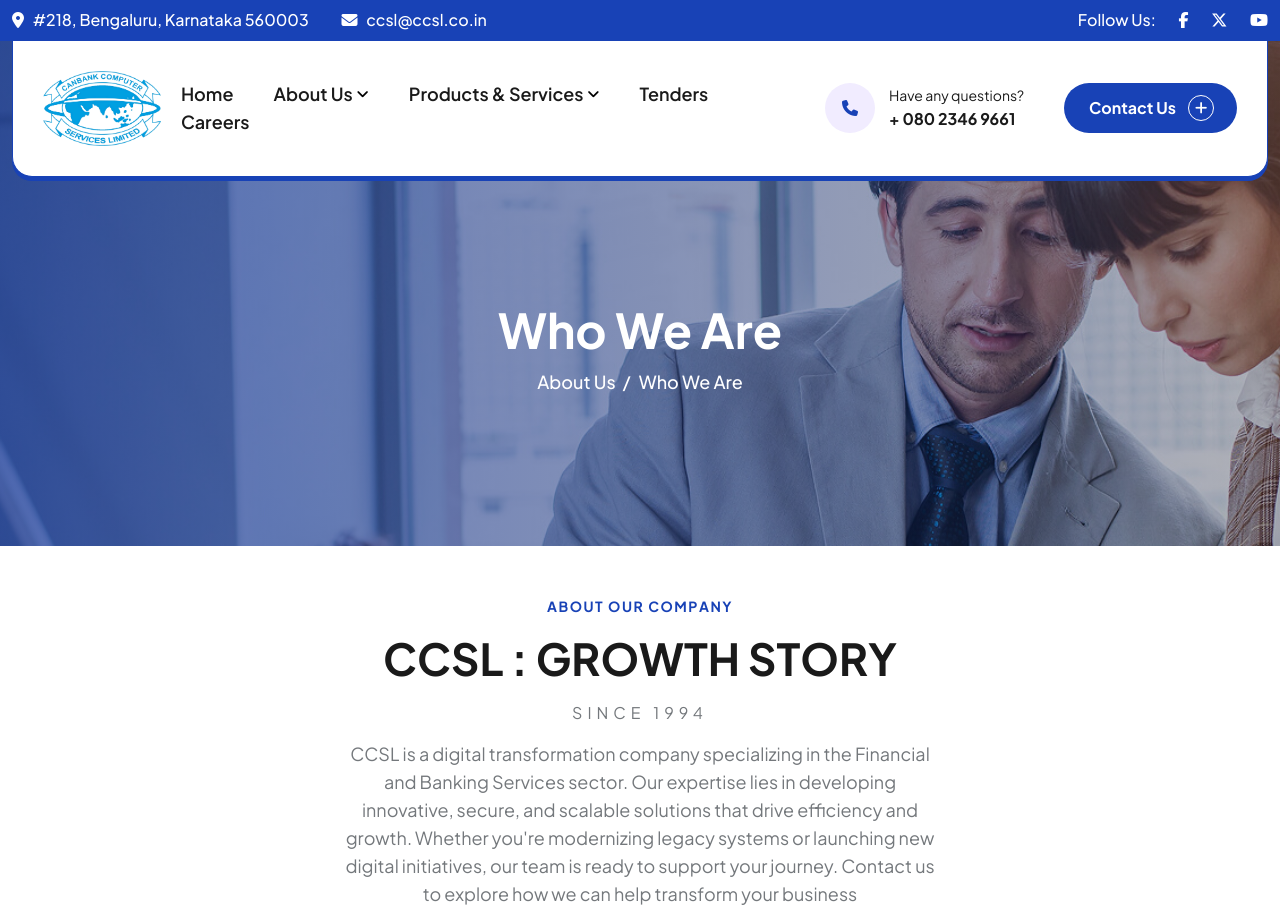
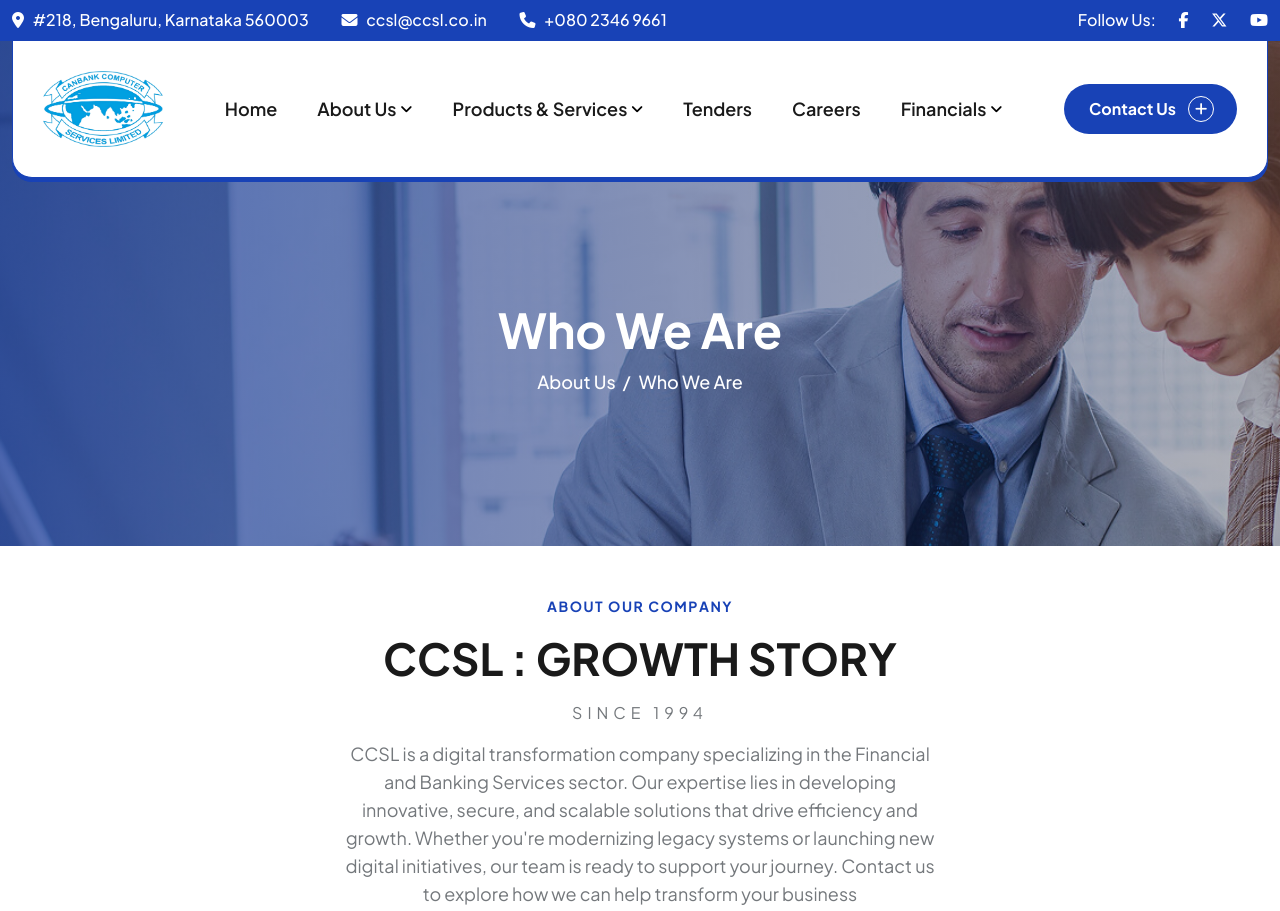
Before and after one commit to krishna310-hub/canara-demo, a plain HTML site: page about-us.html in a window 1280 px wide. Shown: the top 911 px of the page. Drawn offline with Linux system fonts and the light colour scheme.

Commit message:
financials added

```diff
--- a/about-us.html
+++ b/about-us.html
@@ -43,6 +43,7 @@
 						<a href="#"><i class="fa-solid fa-location-dot"></i> #218, Bengaluru,
 							Karnataka 560003</a>
 						<a href="mailto:ccsl@ccsl.co.in"><i class="fa-solid fa-envelope"></i> ccsl@ccsl.co.in</a>
+						<a href="#"><i class="fa-solid fa-phone"></i> +080 2346 9661</a>
 					</div>
 					<div class="tz-top-social">
 						<span>Follow Us:</span>
@@ -91,19 +92,17 @@
 								</li>
 								<li class="active"><a href="tenders.html">Tenders</a></li>
                 				<li class="active"><a href="careers.html">Careers</a></li>
+								<li class="dropdown">
+                                    <a href="javascript:void(0);">Financials</a>
+                                    <ul class="dropdown-menu clearfix">
+                                        <li><a href="javascript:void(0);">2024 - 2025</a></li>
+                                        <li><a href="javascript:void(0);">2025 - 2026</a></li>
+                                    </ul>
+                                </li>
 							</ul>
 						</nav>
 					</div>
 					<div class="header-action d-flex align-items-center">
-						<div class="header-cta d-flex align-items-center">
-							<div class="item-icon d-flex justify-content-center align-items-center">
-								<i class="fa-solid fa-phone"></i>
-							</div>
-							<div class="item-text headline pera-content">
-								<span>Have any questions?</span>
-								<a href="#">+ 080 2346 9661</a>
-							</div>
-						</div>
 						<div class="header-cta-btn btn-spin">
 							<a href="#tz-footer"><span>Contact Us</span> <i class="fa-solid fa-plus"></i></a>
 						</div>
```
Also changed, not shown: banking-enterprise.html (+8 -9 lines), bpo-services.html (+8 -9 lines), careers.html (+8 -9 lines), directors.html (+8 -9 lines), index.html (+8 -9 lines), it-enabled-services.html (+8 -9 lines), promoters.html (+8 -9 lines), software-dev.html (+8 -9 lines), tenders.html (+8 -9 lines).
